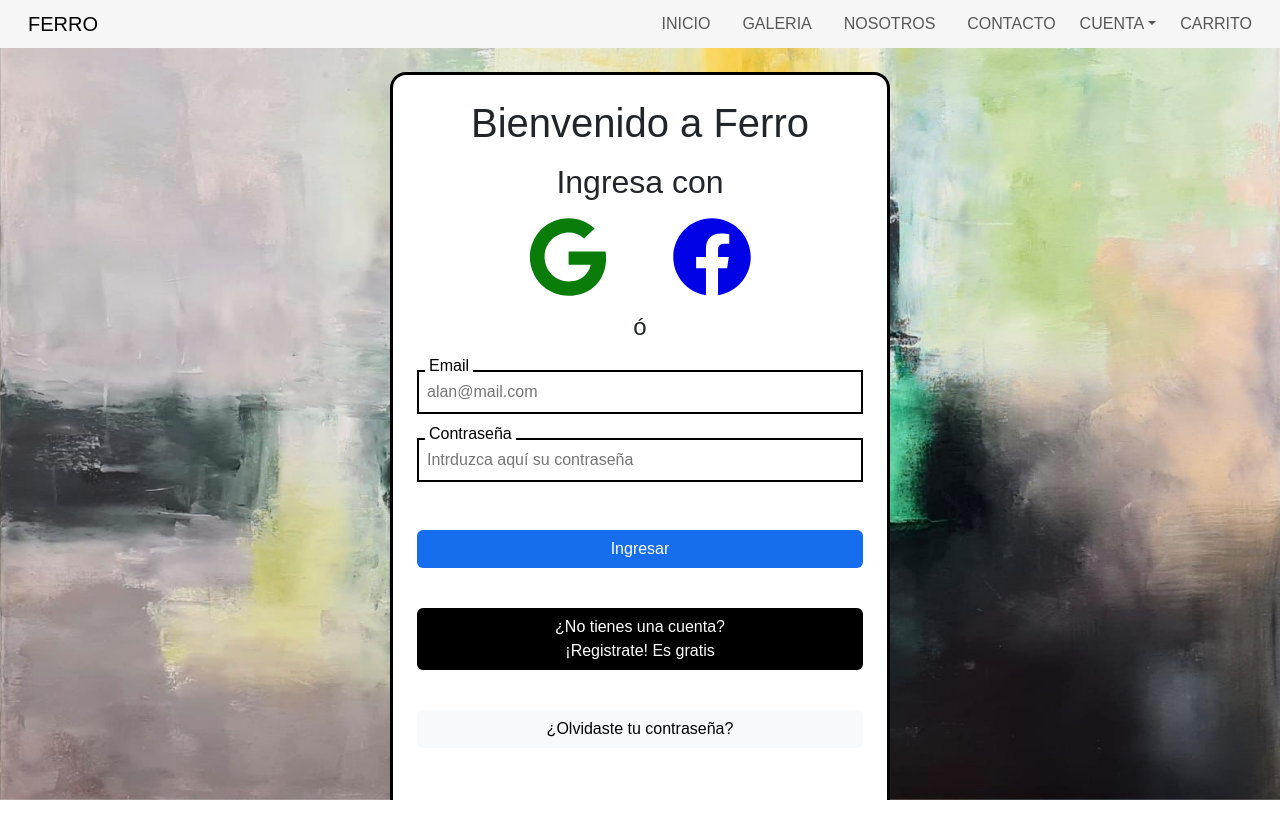
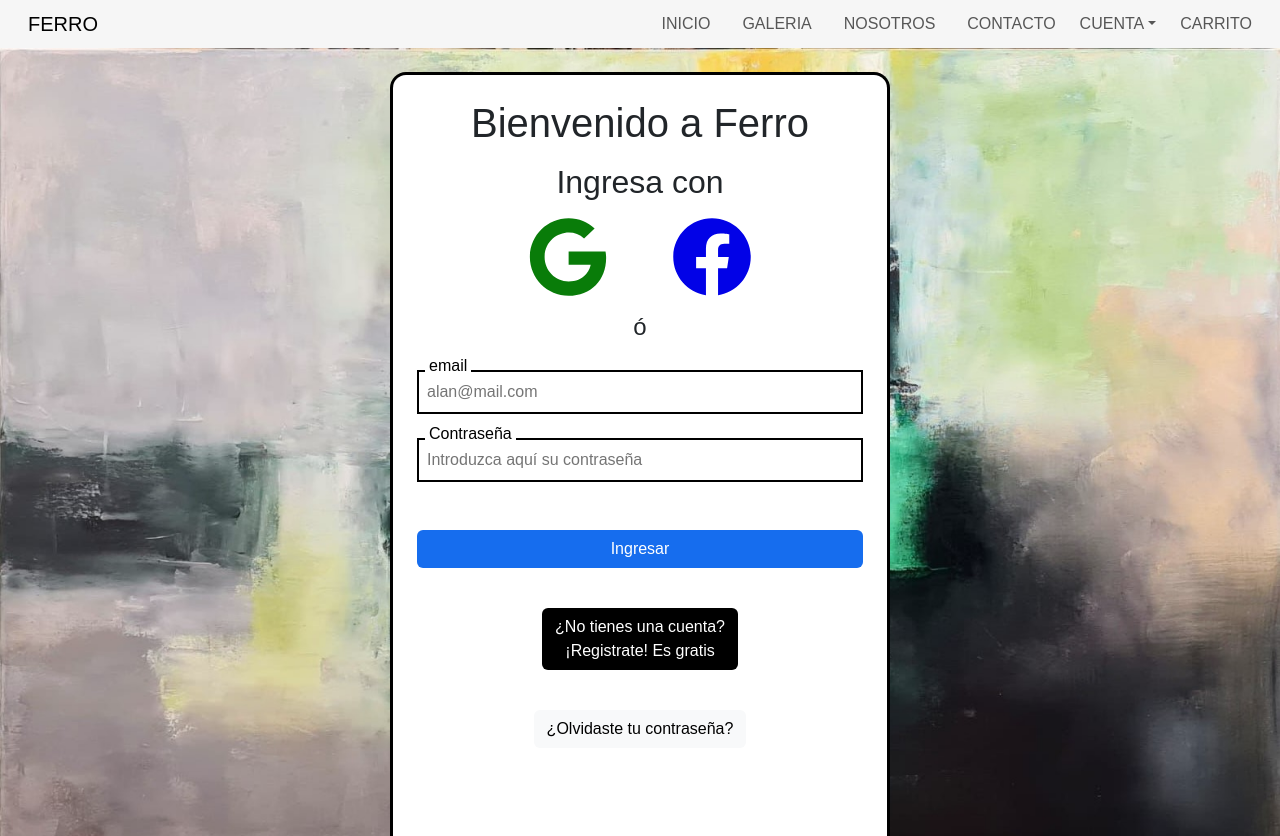
Before and after one commit to Alanav29/proyecto-integrador-b-front, a React (Create React App) app: page /logIn in a window 1280 px wide. Before the commit the page ends 800 px from the top, so only its background shows below. Built offline with nearby package versions, Linux system fonts and the light colour scheme; no server answers.

Commit message:
Add: getUserData function

```diff
--- a/src/components/logIn/LogInForm.jsx
+++ b/src/components/logIn/LogInForm.jsx
@@ -5,20 +5,23 @@ import EmailTextInput from "../general/inputs/EmailTextInput";
 import { useForm } from "react-hook-form";
 import { FaGoogle, FaFacebook } from 'react-icons/fa';
 import PasswordInput from "../general/inputs/PasswordInput";
+import logInFunction from "../../utils/logIn/logInFunction";
+import { useDispatch } from "react-redux";
+import { setUser } from "../../features/userFeature";
 // import validator from "validator";
+
+// Solo falta que Alan corrija la API
 
 const LoginForm = () => {
   const { handleSubmit, register } = useForm();
+  const dispatch = useDispatch();
 
 
-
-//   const onSubmit = (data) => {
-//     if (    ) {
-
-//     } else {
-//        console.log("faltan datos");
-//     }
-//   };
+   const getUserData = async (data) => {
+    console.log(data);
+    const userData = await logInFunction(data);
+    dispatch(setUser(userData));
+   };
 
   return (
     <>
@@ -35,33 +38,32 @@ const LoginForm = () => {
     </div>
     <h4 className="mb-1 text-center">ó</h4>
       <form
-        className="w-auto h-auto pb-5 pb-md-0 d-flex flex-column"
-        onSubmit={handleSubmit()}
+        className="w-auto h-auto pb-md-0 d-flex flex-column"
+        onSubmit={handleSubmit(getUserData)}
       >
         <EmailTextInput
           register={register}
           placeholderText={"alan@mail.com"}
           isRequired={true}
-          labelText={"Email"}
-          id={"contact-form-email"}
-          nameText={"login-form-email"}
+          labelText={"email"}
+          id={"login-form-email"}
+          nameText={"email"}
           />
 
           <PasswordInput
-          placeholderText={"Intrduzca aquí su contraseña"}
+          placeholderText={"Introduzca aquí su contraseña"}
           labelText={"Contraseña"}
-          id={"password-login-form"}
+          id={"login-form-password"}
           isRequired={true}
           nameText={"password"}
           register={register}
           />
-
-          <div className="d-flex flex-column align-items-center justify-content-center">
-  <div className="d-grid w-100">
-    <GeneralButton
-      buttonText={"Ingresar"}
-      buttonColorClass={"bg-primary text-white my-2 mt-5 btn-block"}
+          <GeneralButton
+          buttonText={"Ingresar"}
+          buttonColorClass={"bg-primary text-white my-2 mt-5 btn-block"}
     />
+      </form>
+      <div className="d-flex flex-column align-items-center justify-content-center pb-5">
     <ToRegisterButton
       buttonTextp1={`¿No tienes una cuenta?`}
       buttonTextp2={`¡Registrate! Es gratis`}
@@ -72,8 +74,6 @@ const LoginForm = () => {
       buttonColorClass={"bg-light text-black my-2 btn-block"}
     />
   </div>
-</div>
-      </form>
     </>
   );
 };
--- a/src/features/userFeature.js
+++ b/src/features/userFeature.js
@@ -6,13 +6,13 @@ export const userFeature = createSlice({
     value: { isAdmin: false },
   },
   reducers: {
-    addActiveUser: (state, action) => {
+    setUser: (state, action) => {
       state.value = action.payload;
     },
   },
 });
 
-export const { addActiveUser } = userFeature.actions;
+export const { setUser } = userFeature.actions;
 export const selectUser = (state) => state.user.value;
 
 export default userFeature.reducer;
--- a/src/utils/apiRoutes/apiRouterIndex.js
+++ b/src/utils/apiRoutes/apiRouterIndex.js
@@ -1,5 +1,6 @@
 const apiBaseUrl = "https://generation-server-trial.onrender.com";
 const apiProductsUrl = `${apiBaseUrl}/api/products/`;
 const apiUsersUrl = `${apiBaseUrl}/api/users`;
+const apiLogInUrl = `${apiBaseUrl}/api/users/login`;
 
-export { apiProductsUrl, apiUsersUrl, apiBaseUrl };
+export { apiProductsUrl, apiUsersUrl, apiBaseUrl, apiLogInUrl };
```
